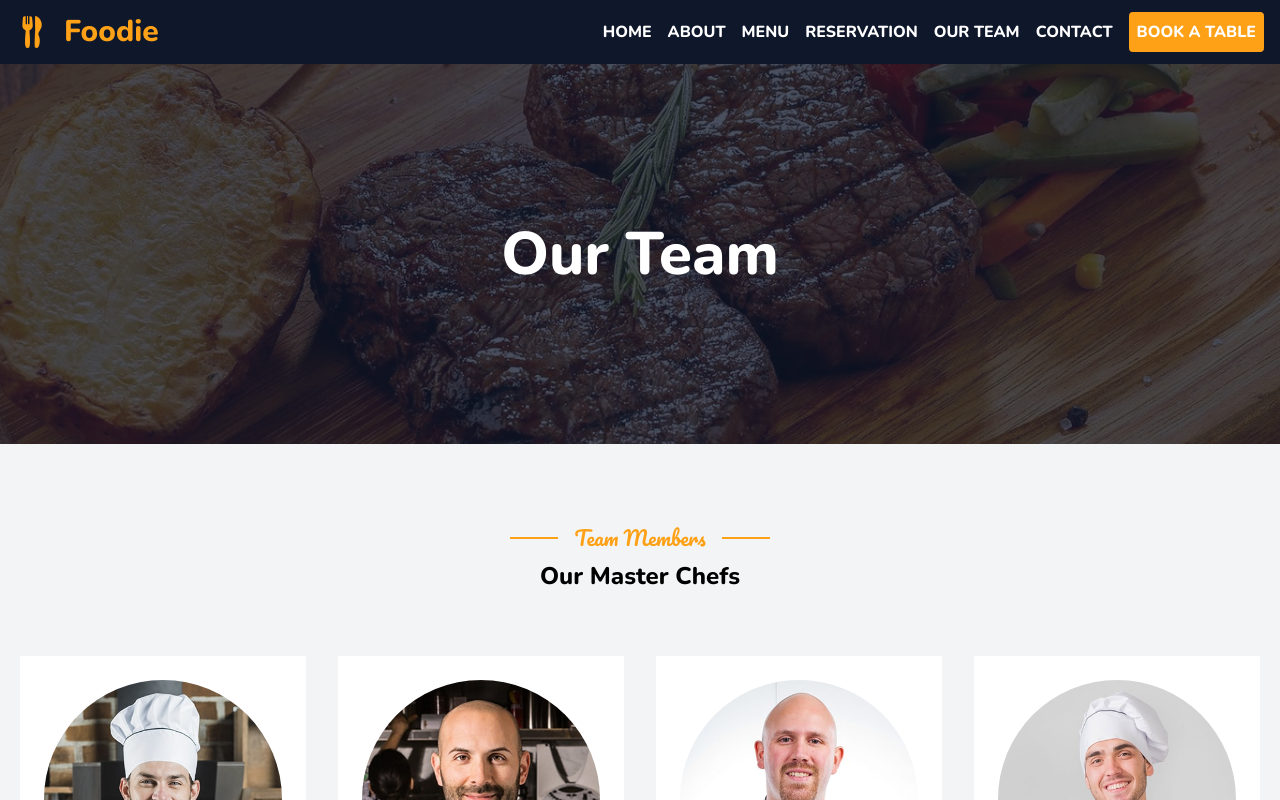
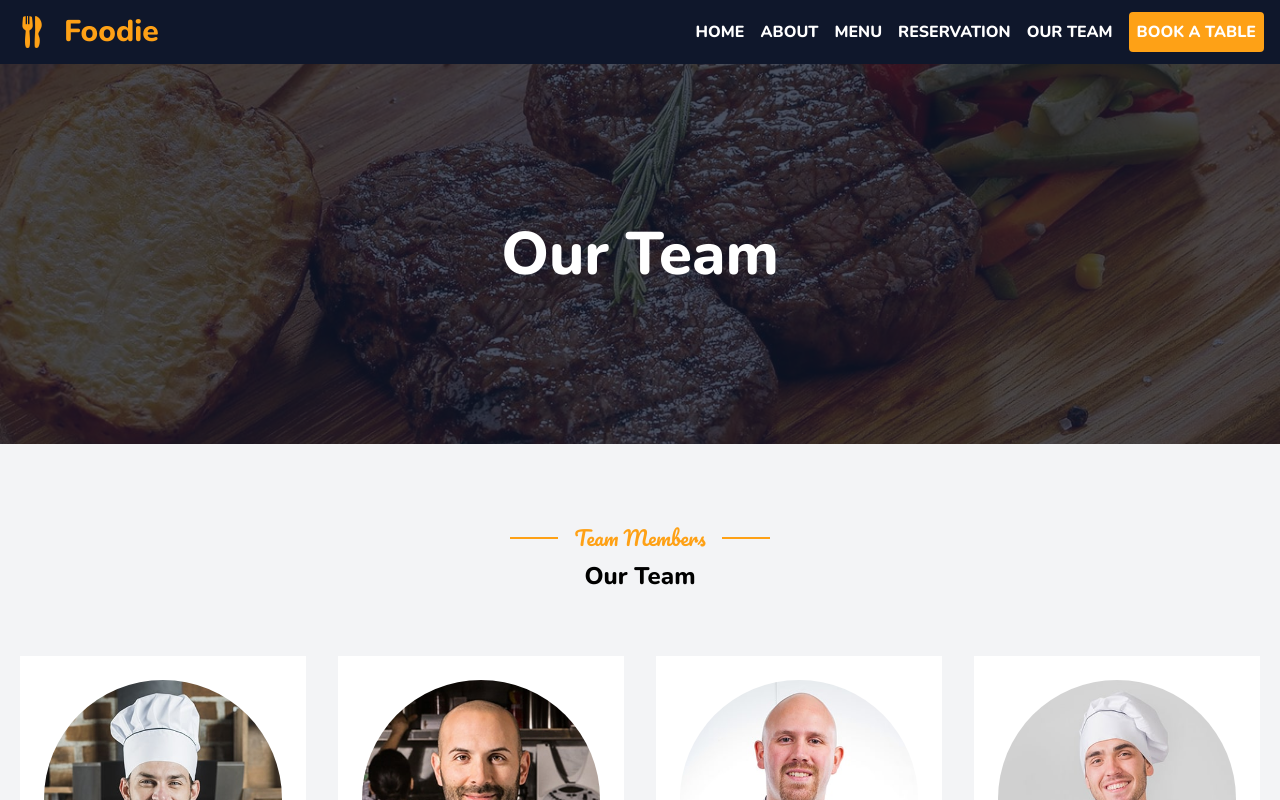
Before and after one commit to MarekPloszczyca/Foodie, a React (Vite) app: page /team in a window 1280 px wide. Shown: the top 800 px of the page. Built offline with nearby package versions, Linux system fonts and the light colour scheme.

Commit message:
minor design changes

```diff
--- a/src/Components/NaviOptions.tsx
+++ b/src/Components/NaviOptions.tsx
@@ -24,7 +24,6 @@ export default function NaviOptions(props: Props) {
       <Link to="/team">
         <li>OUR TEAM</li>
       </Link>
-      <li>CONTACT</li>
       {props.desktop && (
         <Link to="/reservation"><button className="bg-orange rounded p-2 ml-2 hover:brightness-110 duration-500">
           BOOK A TABLE
--- a/src/Components/Navigation.tsx
+++ b/src/Components/Navigation.tsx
@@ -1,6 +1,7 @@
 import { useEffect, useState } from "react";
 import Logo from "../../assets/Logo.png";
 import NaviOptions from "./NaviOptions";
+import { Link } from "react-router-dom";
 
 export default function Navigation() {
   const [menu, setMenu] = useState(false);
@@ -27,10 +28,12 @@ export default function Navigation() {
         className={`bg-darkBlue flex justify-between relative
       `}
       >
-        <div className="flex justify-center items-center ">
-          <img src={Logo} className="w-16  p-4" />
-          <p className="diffFont text-3xl text-orange">Foodie</p>
-        </div>
+        <Link to="/">
+          <div className="flex justify-center items-center ">
+            <img src={Logo} className="w-16  p-4" />
+            <p className="diffFont text-3xl text-orange">Foodie</p>
+          </div>
+        </Link>
         <button
           onClick={() => {
             menuHandler();
@@ -48,7 +51,7 @@ export default function Navigation() {
       </nav>
       <NaviOptions
         ulStyle={`diffFont text-white absolute z-30 bg-darkBlue w-full pl-4 top-[4.35rem]   [&_li]:pb-2 duration-500  overflow-hidden lg:hidden ${
-          menu ? "h-52" : "h-0"
+          menu ? "h-44" : "h-0"
         }`}
         firstItem="pt-2"
       />
--- a/src/Components/TeamMembers.tsx
+++ b/src/Components/TeamMembers.tsx
@@ -25,7 +25,9 @@ export default function TeamMembers(props: { additional?: boolean }) {
         } centered flex-col opacity-0`}
       >
         <SmallHeader title="Team Members" center />
-        <h3 className="diffFont text-2xl pt-2">Our Master Chefs</h3>
+        <h3 className="diffFont text-2xl pt-2">
+          {props.additional ? "Our Team" : "Our Master Chefs"}
+        </h3>
       </div>
       <div className="md:grid md:grid-cols-2 md:gap-8 md:pt-16 md:max-w-tablet md:pb-16 lg:grid-cols-4 lg:max-w-desktop">
         <SingleMember img={MemberOne} name="Allan Daníel" type="Chef" />
```
